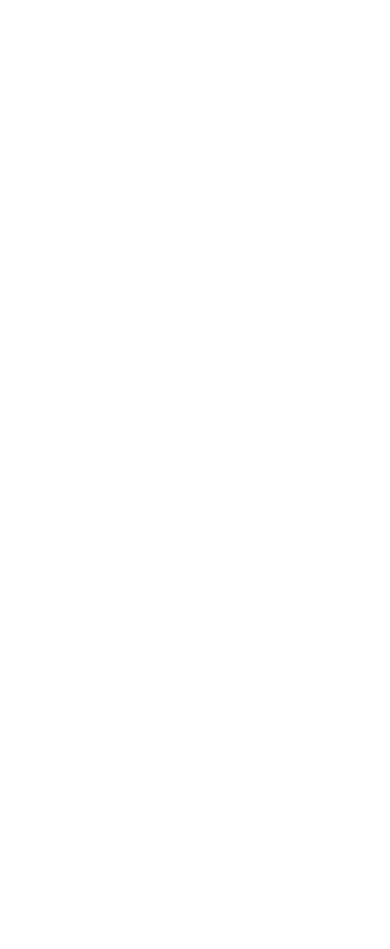
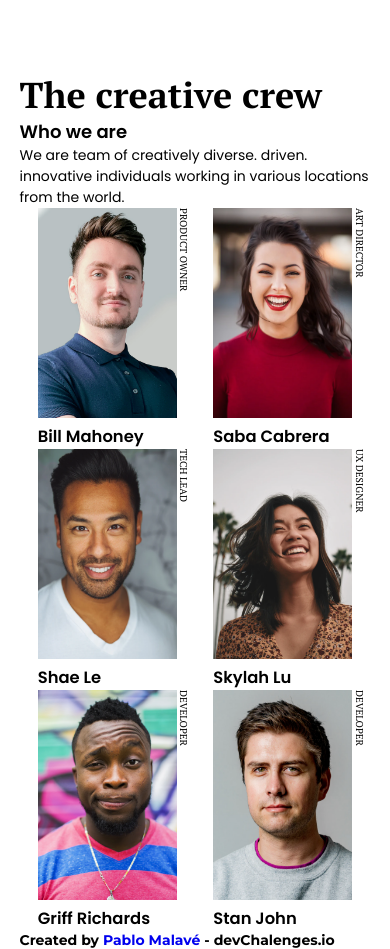
Before and after one commit to pablomalave/02.my-team-page-master, a plain HTML site: page index.html in a window 390 px wide. Before the commit the page ends 844 px from the top, so only its background shows below. Drawn offline with Linux system fonts and the light colour scheme.

Commit message:
Mobile First en proceso
Clase "team_member" formateada.
Tamaños de Fuentes e Imagenes para pagina Mobile.

```diff
--- a/css/style.css
+++ b/css/style.css
@@ -0,0 +1,65 @@
+*{
+    padding: 0;
+    margin: 0;
+    text-decoration: none;
+}
+
+body{
+    font-size: 14px;
+    font-family: 'Poppins', sans-serif;
+    margin: 5.07em auto auto auto;
+    width: 90%;
+}
+
+footer{
+    font-family: 'Montserrat', sans-serif;
+    font-weight: 700;
+}
+
+header{
+    display: flex;
+    flex-direction: column;
+}
+
+h1{
+    font-size: 2.57em;/*36px*/
+    font-family: 'PT Serif', serif;
+    font-weight: 700;
+}
+
+h2{
+    font-size: 1.29em;/*18px*/
+    font-weight: 600;
+}
+
+h3{
+    font-weight: 600;
+}
+
+h4{
+    font-size: 0.71em;/* 10px */
+    font-weight: 400;
+    font-family: 'PT Serif', serif;
+    text-transform: uppercase;
+    display: inline-block;
+    position: absolute;
+    writing-mode: vertical-rl;
+    text-orientation: mixed;
+    height: max-content;
+    margin-left: 0.5%;
+}
+
+img{
+    width: 139px;
+    height: 210px;
+}
+
+.team{
+    display: flex;
+    flex-wrap: wrap;
+    justify-content: space-around;
+}
+
+.team_member{
+    position: relative;
+}
--- a/index.html
+++ b/index.html
@@ -5,8 +5,53 @@
     <meta http-equiv="X-UA-Compatible" content="IE=edge">
     <meta name="viewport" content="width=device-width, initial-scale=1.0">
     <title>My Team</title>
+    <link rel="preconnect" href="https://fonts.gstatic.com">
+    <link href="https://fonts.googleapis.com/css2?family=Montserrat:wght@700&family=PT+Serif:wght@400;700&family=Poppins:wght@400;600&display=swap" rel="stylesheet">
+    <link rel="shortcut icon" href="./images/devchallenges.png" type="image/x-icon">
+    <link rel="stylesheet" href="./css/style.css">
 </head>
 <body>
-
+    <header>
+        <h1>The creative crew</h1>
+        <div class="header_content">
+            <h2>Who we are</h2>
+            <p>We are team of creatively diverse. driven. innovative individuals working in various locations from the world.</p>
+        </div>
+    </header>
+    <div class="team">
+        <div class="team_member">
+            <img src="./images/photo1.png" alt="Bill Mahoney">
+            <h4>Product owner</h4>
+            <h3>Bill Mahoney</h3>
+        </div>
+        <div class="team_member">
+            <img src="./images/photo2.png" alt="Saba Cabrera">
+            <h4>Art director</h4>
+            <h3>Saba Cabrera</h3>
+        </div>
+        <div class="team_member">
+            <img src="./images/photo3.png" alt="Shae Le">
+            <h4>Tech lead</h4>
+            <h3>Shae Le</h3>
+        </div>
+        <div class="team_member">
+            <img src="./images/photo4.png" alt="Skylah Lu">
+            <h4>Ux designer</h4>
+            <h3>Skylah Lu</h3>
+        </div>
+        <div class="team_member">
+            <img src="./images/photo5.png" alt="Griff Richards">
+            <h4>Developer</h4>
+            <h3>Griff Richards</h3>
+        </div>
+        <div class="team_member">
+            <img src="./images/photo6.png" alt="Stan John">
+            <h4>Developer</h4>
+            <h3>Stan John</h3>
+        </div>
+    </div>
+    <footer>
+         Created by <a href="#">Pablo Malavé</a> - devChalenges.io
+    </footer>
 </body>
 </html>
```
Also changed, not shown: 1 other file.
